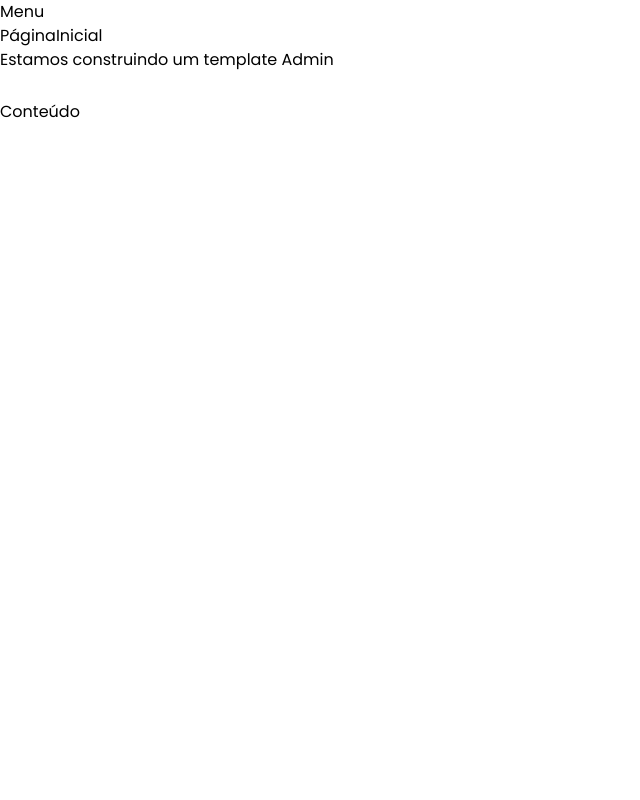
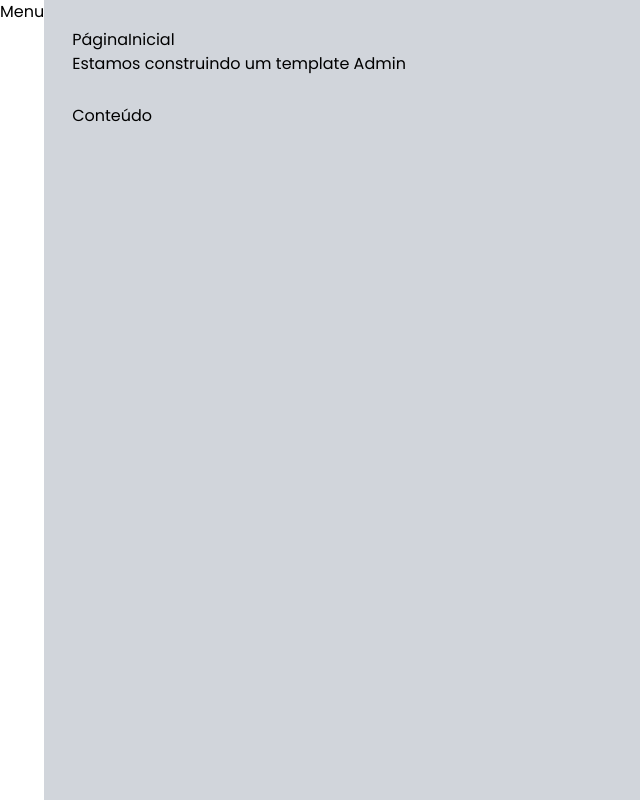
Before and after one commit to Wellington-Henrique/admin-template-nextjs-typescript, a Next.js app: page / in a window 1280 px wide. Shown: the whole page, without its empty margins (0-640 px from the left). Built offline with nearby package versions, Linux system fonts and the light colour scheme.

Commit message:
166. Componente Layout #1

```diff
--- a/src/components/template/Layout.tsx
+++ b/src/components/template/Layout.tsx
@@ -12,8 +12,9 @@
 
 export default function Layout(props: LayoutProps) {
   return (
-    <div>
+    <div className={`flex h-screen w-screen`}>
         <MenuLateral/>
+        <div className={`flex flex-col w-full p-7 bg-gray-300`}>
           <Cabecalho
               titulo={props.titulo}
               subtitulo={props.subtitulo}
@@ -22,5 +23,6 @@
               {props.children}
           </Conteudo>
         </div>
+    </div>
   )
 }
```
Lines whose indentation alone changed are shown as unchanged.
